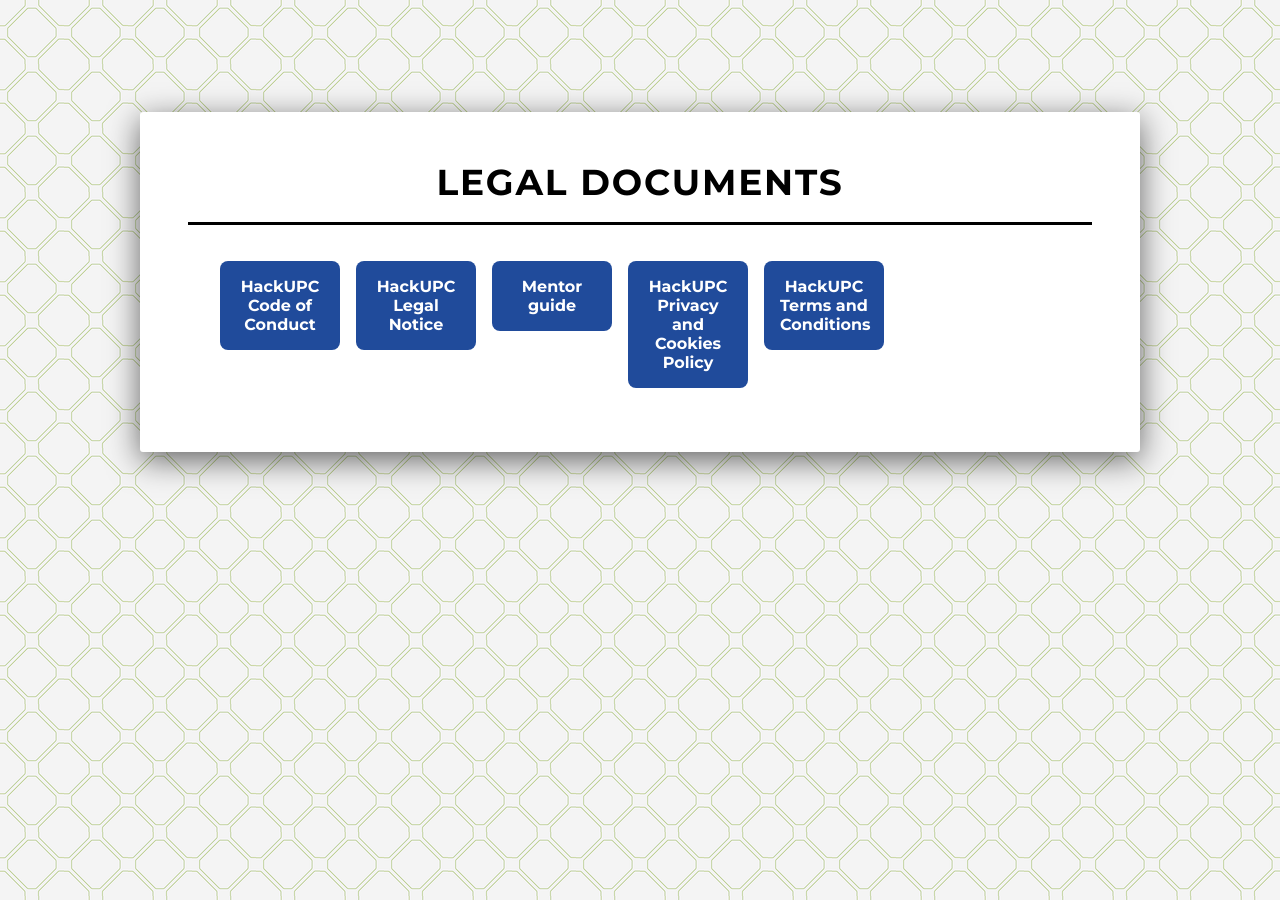
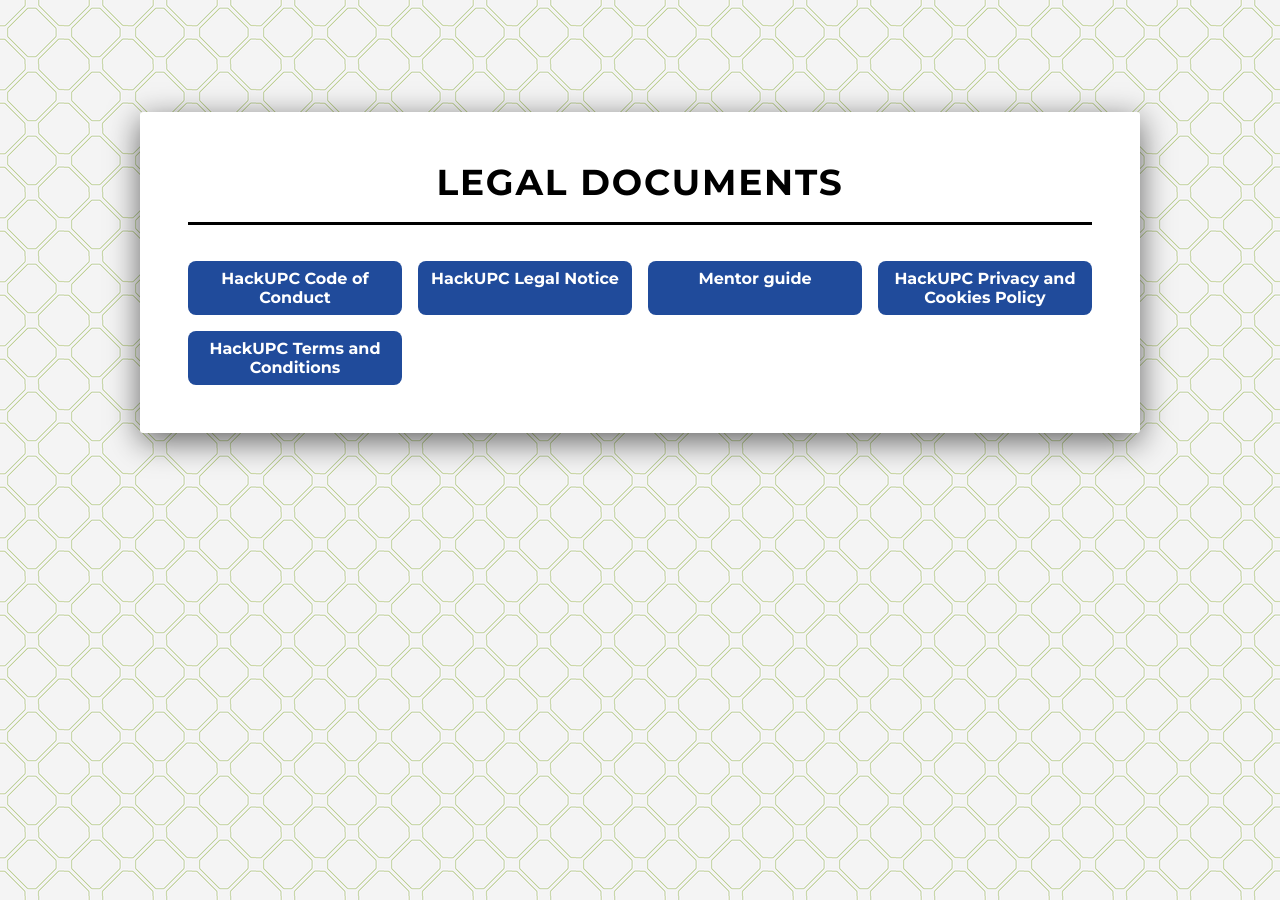
Before and after one commit to hackupc/legal-page, a Jekyll site: the page built from index.html, in a window 1280 px wide. Built offline with Jekyll 4.4.1, drawn with Linux system fonts in a browser that asks for light colours.

Commit message:
more styles

```diff
--- a/assets/css/style.scss
+++ b/assets/css/style.scss
@@ -63,8 +63,11 @@
 
 .post-list {
 	display: grid;
-	grid-template-columns: repeat(auto-fill, 120px);
+	grid-template-columns: repeat(4, 1fr);
 	gap: 1rem;
+	padding: 0;
+	margin: 0;
+	justify-content: center;
 
 	li {
 		display: block;
@@ -73,11 +76,13 @@
 			display: block;
 			background-color: $mainColor;
 			color: #fff;
-			padding: 1rem;
+			padding: 0.5rem;
 			font-weight: bold;
 			text-decoration: none;
 			border-radius: 0.5rem;
 			text-align: center;
+			height: 100%;
+			box-sizing: border-box;
 		}
 	}
 }
```
